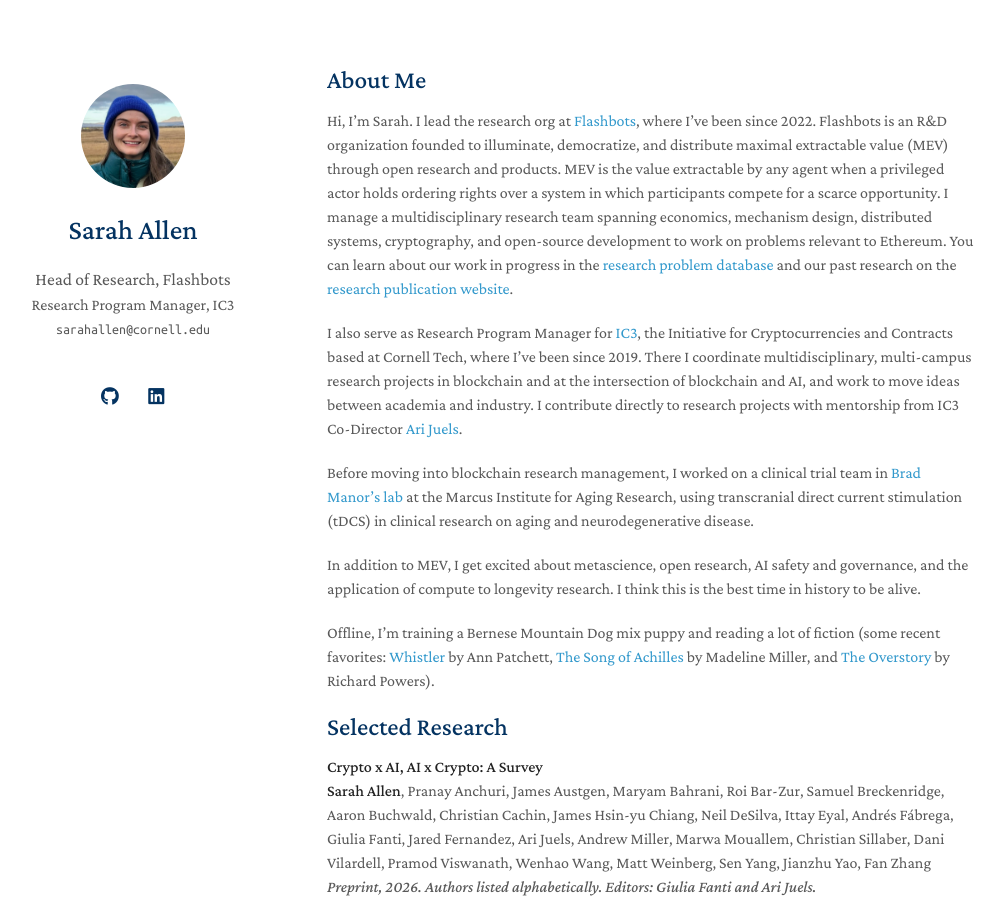
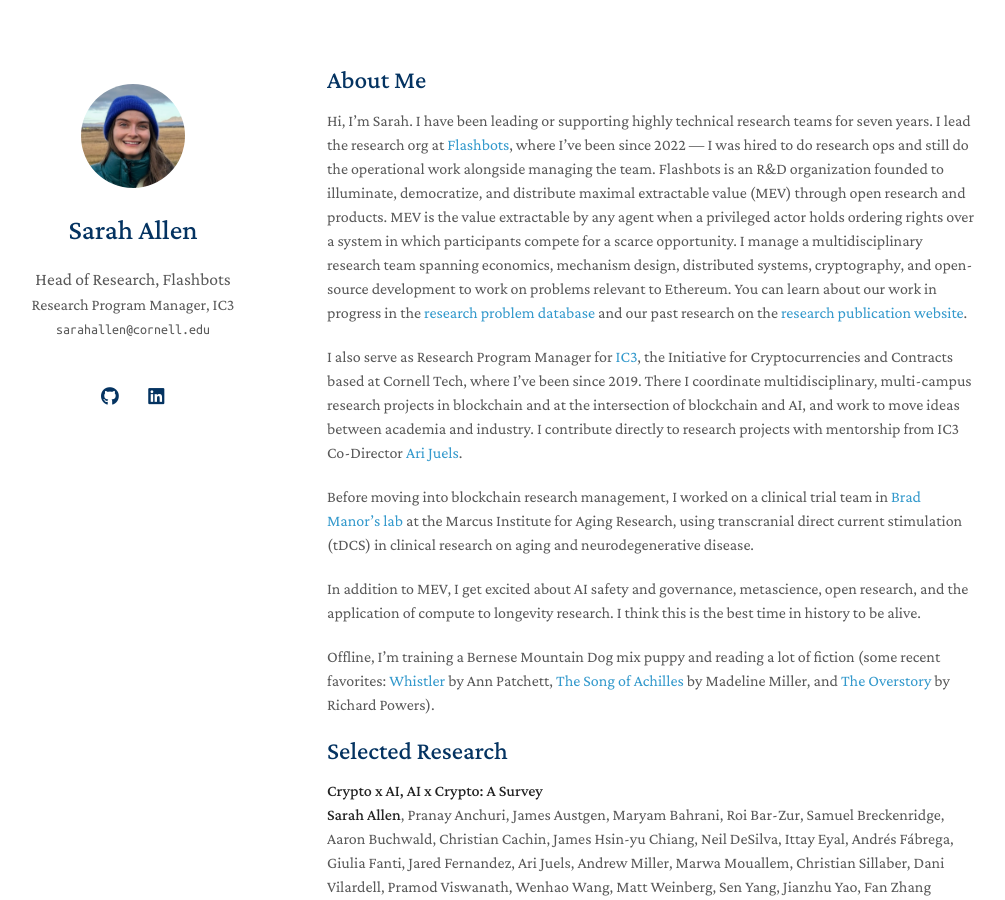
Before and after one commit to Bandeirainveste/bandeirainveste.github.io, a Jekyll site: the page built from index.md, in a window 1280 px wide and 900 px high. Shown: the whole window, without its empty margins (143-1148 px from the left). Built offline with Jekyll 4.4.1, drawn with Linux system fonts in a browser that asks for light colours; a style sheet for code colours, icons or effects is not loaded; our own code applies the rules of GitHub Pages for plain Markdown files.

Commit message:
Update index.md

```diff
--- a/index.md
+++ b/index.md
@@ -4,8 +4,10 @@
 
 ## About Me
 
-Hi, I'm Sarah. I lead the research org at [Flashbots](https://www.flashbots.net/),
-where I've been since 2022. Flashbots is an R&D organization founded to
+Hi, I'm Sarah. I have been leading or supporting highly technical research
+teams for seven years. I lead the research org at [Flashbots](https://www.flashbots.net/), where I've
+been since 2022 — I was hired to do research ops and still do the
+operational work alongside managing the team. Flashbots is an R&D organization founded to
 illuminate, democratize, and distribute maximal extractable value (MEV) through
 open research and products. MEV is the value extractable by any agent when a privileged
 actor holds ordering rights over a system in which participants compete for a scarce opportunity. I manage a multidisciplinary research team spanning economics, mechanism design, distributed systems, cryptography, and open-source development to work on problems relevant to Ethereum. You can learn about our work in progress in the
@@ -24,8 +26,8 @@
 stimulation (tDCS) in clinical research on aging and neurodegenerative
 disease.
 
-In addition to MEV, I get excited about metascience, open research, AI safety and
-governance, and the application of compute to longevity research. I think this is
+In addition to MEV, I get excited about AI safety and
+governance, metascience, open research, and the application of compute to longevity research. I think this is
 the best time in history to be alive.
 
 Offline, I'm training a Bernese Mountain Dog mix puppy and reading a lot of fiction
```
